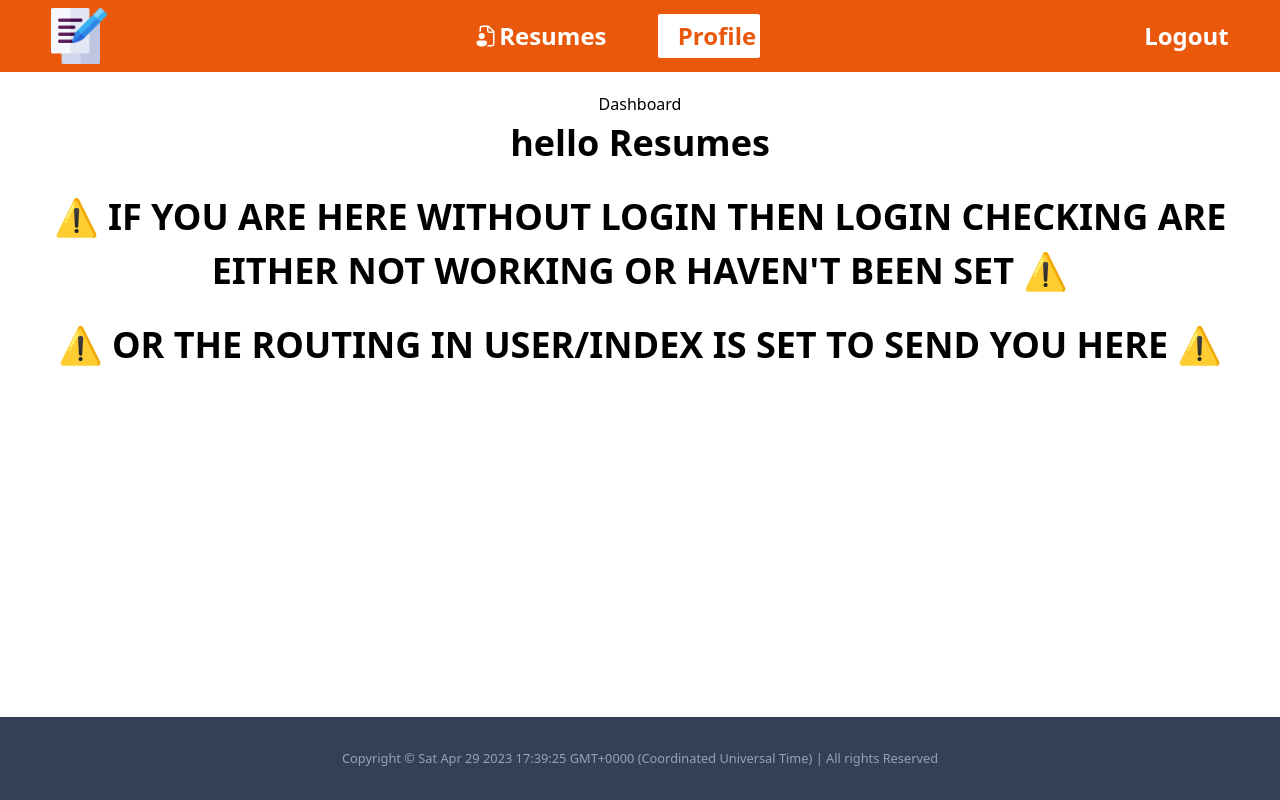
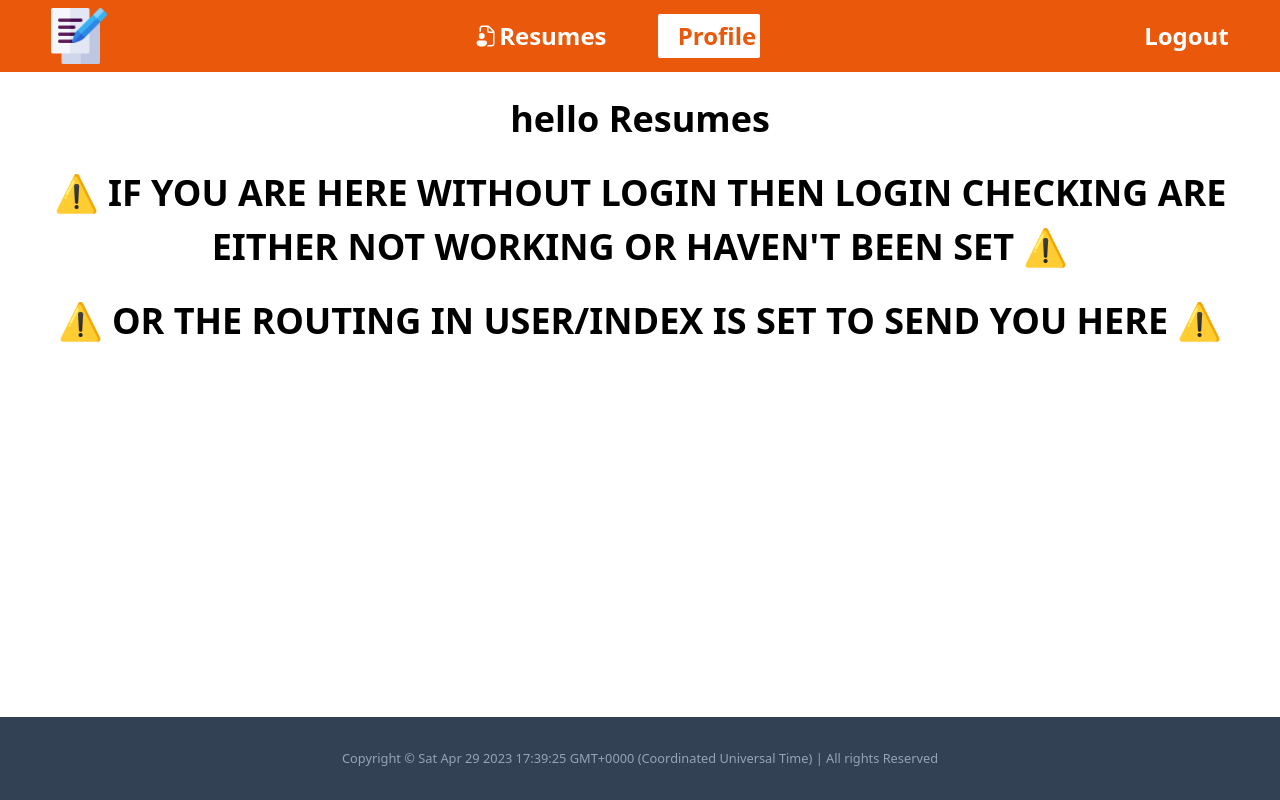
Before and after one commit to anil-650/Resume_Builder, an Astro site in the folder beta-client/: page /user/profile in a window 1280 px wide. Built offline with nearby package versions, Linux system fonts and the light colour scheme; Astro itself is replaced by a stand-in of ours; some icons are missing.

Commit message:
Update: make all user pages h1 sr-only

```diff
--- a/beta-client/src/layouts/Userlayout.astro
+++ b/beta-client/src/layouts/Userlayout.astro
@@ -23,7 +23,7 @@ const { title , classes } = Astro.props;
     <body class:list={["flex","flex-col","min-h-screen",classes]}>
         <UserNav class="py-4"/>
         <main class="flex-1 flex flex-col">
-            <h1 class="text-center text-bold">{title}</h1>
+            <h1 class="text-center text-bold sr-only" >{title}</h1>
             <slot />
         </main>
         <Footer classes="py-4 sticky bottom-0"/>
```
